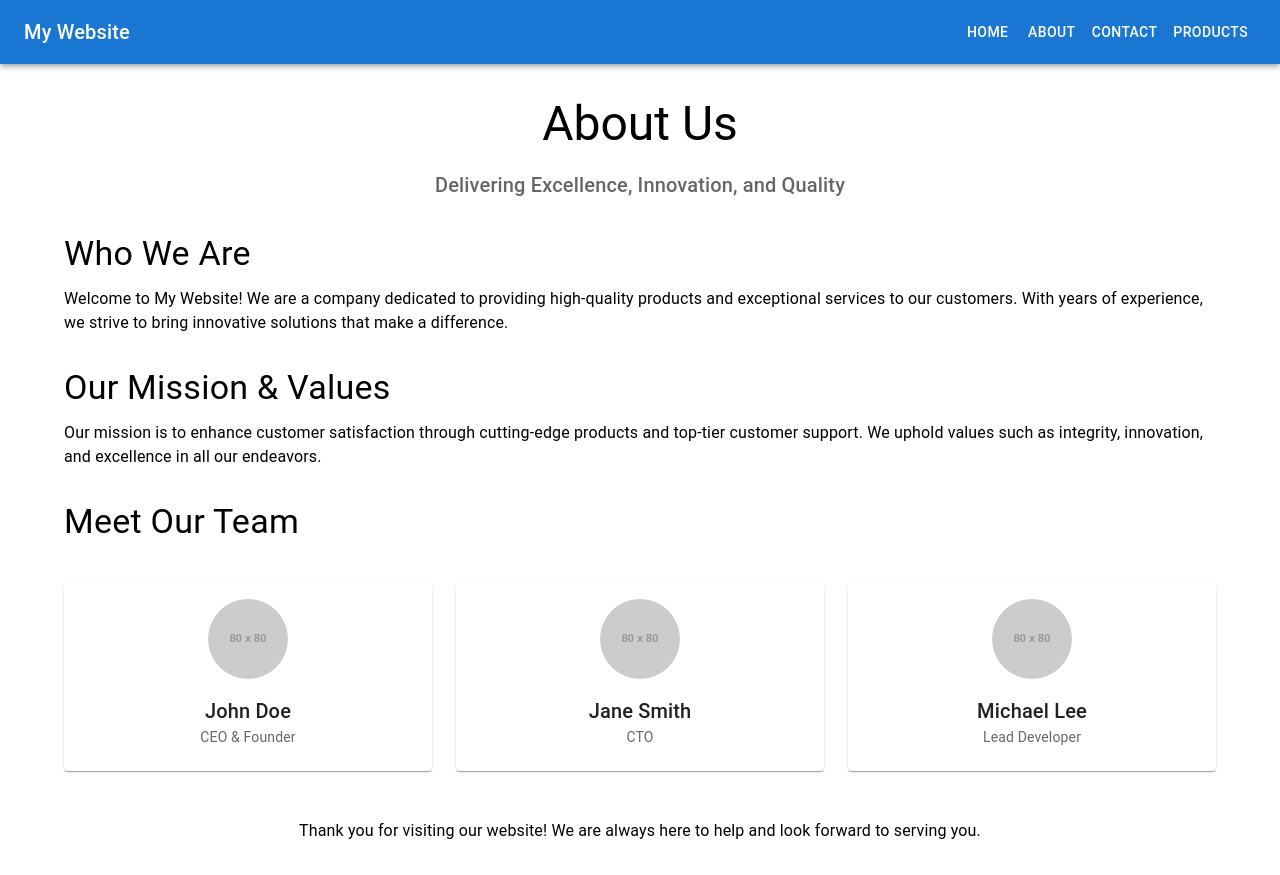
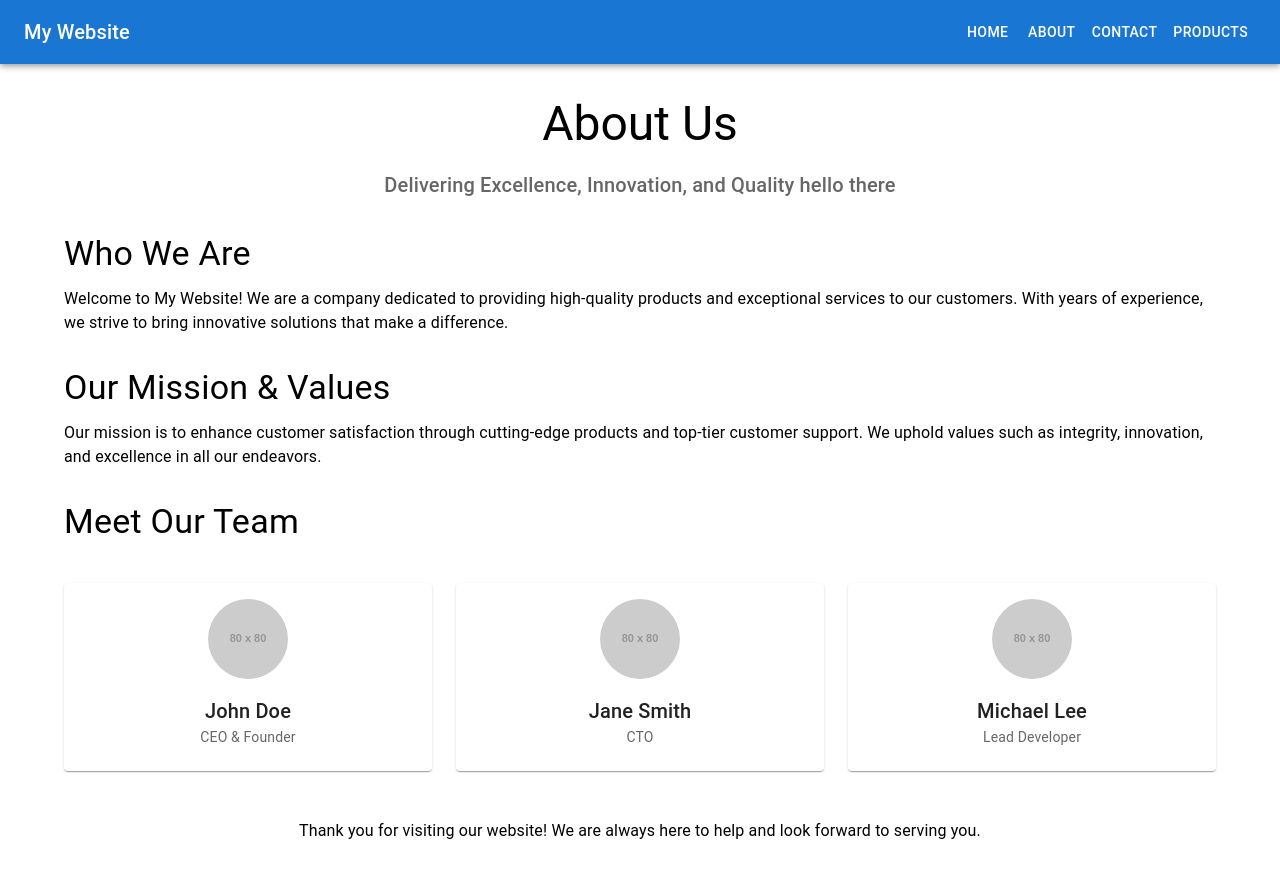
Before and after one commit to jensilathiya10/mern-project, a React (Create React App) app in the folder react-rev/reduxapp/: page /about in a window 1280 px wide. Built offline with nearby package versions, Linux system fonts and the light colour scheme.

Commit message:
product changes

```diff
--- a/react-rev/reduxapp/src/About.js
+++ b/react-rev/reduxapp/src/About.js
@@ -10,7 +10,7 @@ const About = () => {
           About Us
         </Typography>
         <Typography variant="h6" color="textSecondary">
-          Delivering Excellence, Innovation, and Quality
+          Delivering Excellence, Innovation, and Quality hello there
         </Typography>
       </Box>
 
```
